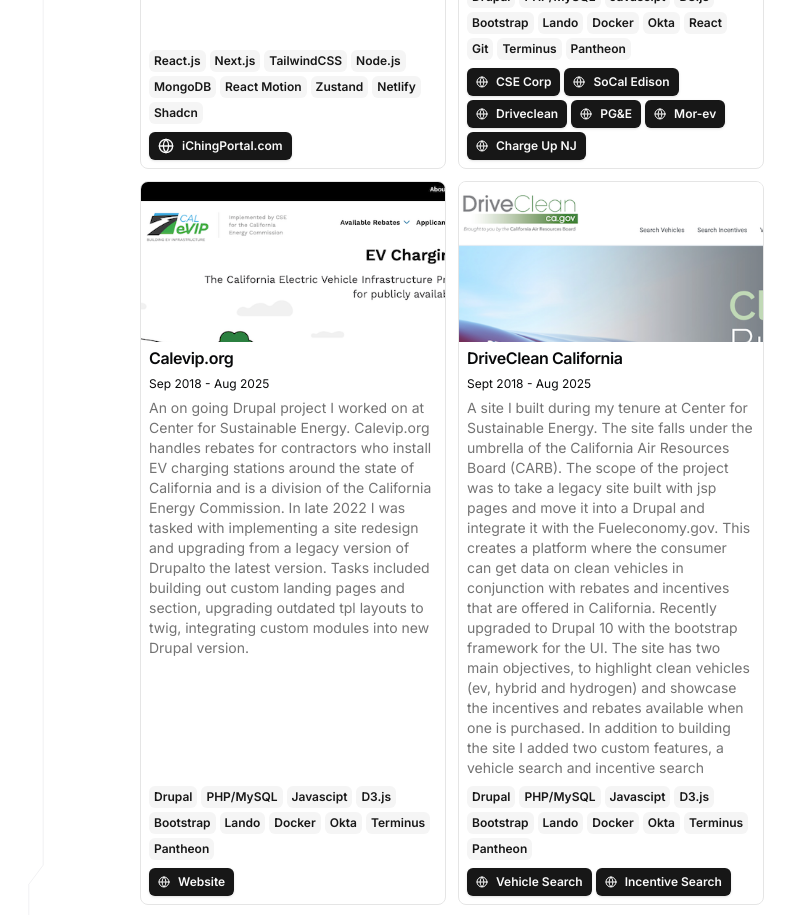
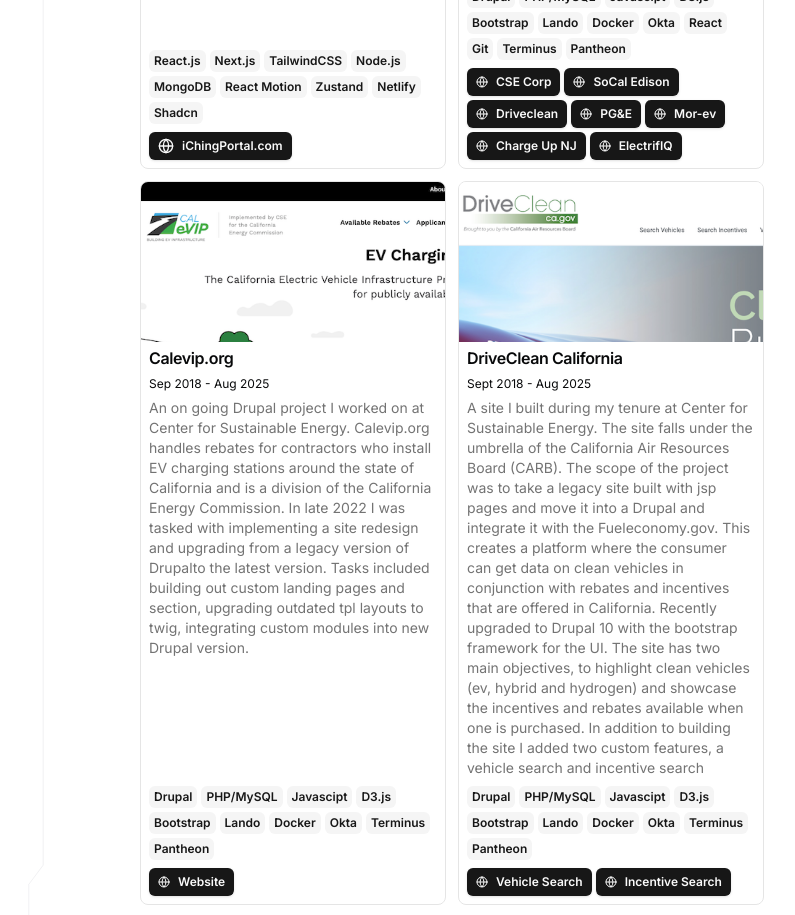
Before and after one commit to RichCostello/Portfolio-main, a Next.js app: page / in a window 1280 px wide. Shown: the part 1820-2735 px from the top of the page, without its empty margins (188-983 px from the left). Built offline with nearby package versions, Linux system fonts and the light colour scheme.

Commit message:
add eviq

```diff
--- a/src/data/resume.tsx
+++ b/src/data/resume.tsx
@@ -188,6 +188,11 @@
           href: "https://chargeup.njcleanenergy.com/",
           icon: <Icons.globe className="size-3" />,
         },
+        {
+          type: "ElectrifIQ",
+          href: "https://www.electrifiq.org/",
+          icon: <Icons.globe className="size-3" />,
+        },
       ],
       image: "/cse-shot.png",
     },
```
